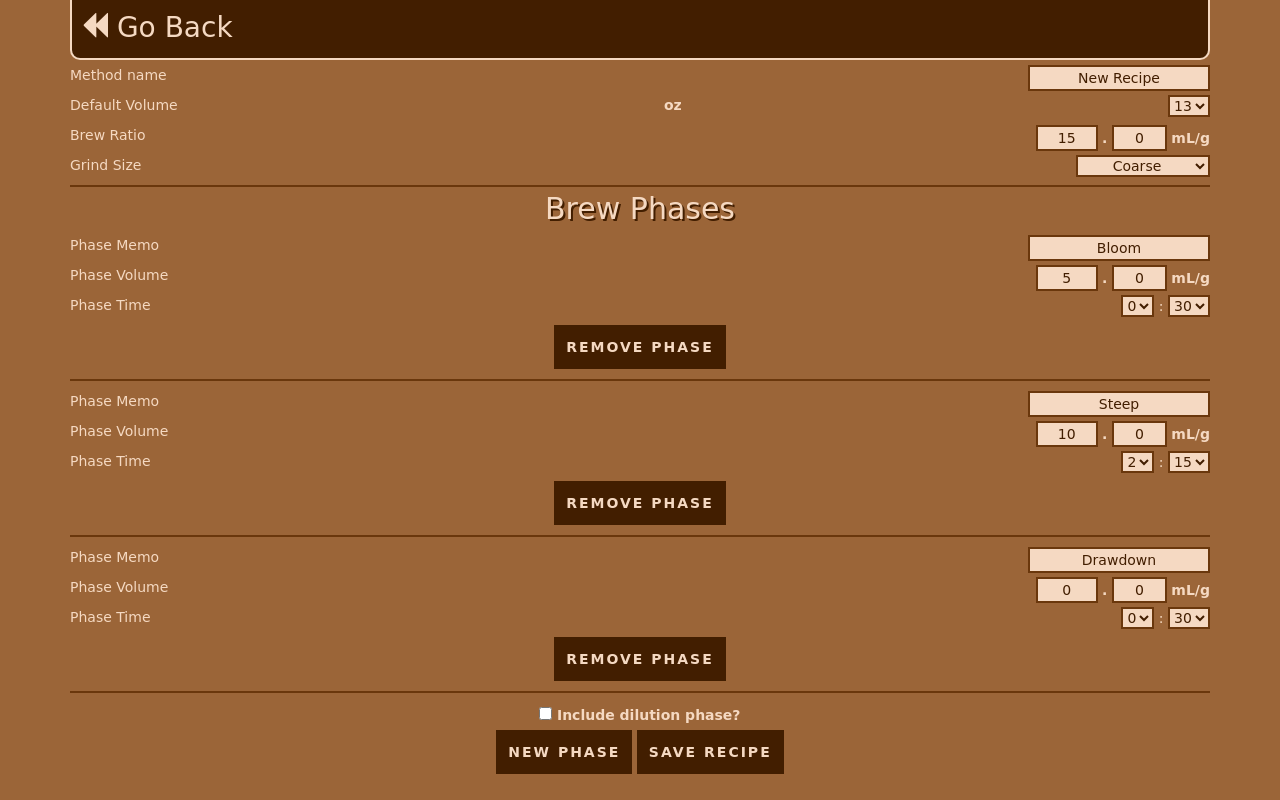
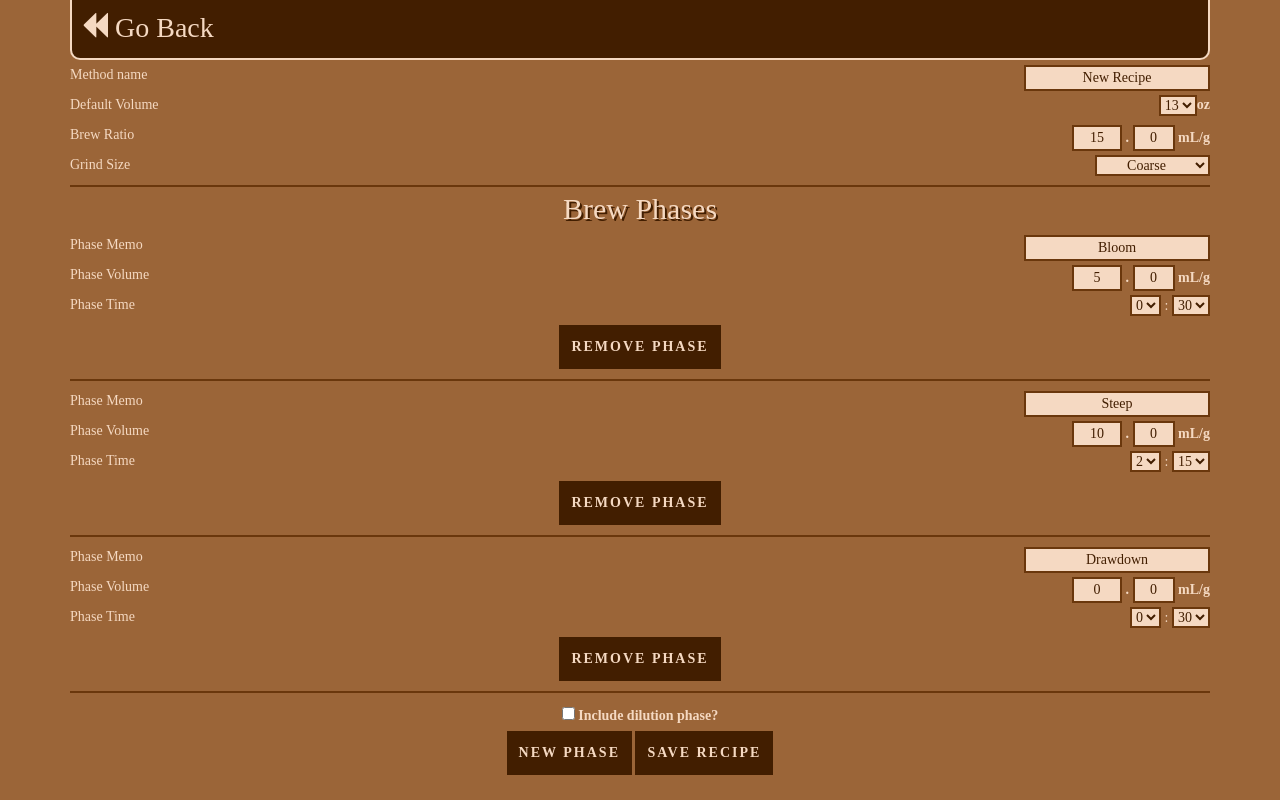
Before and after one commit to dudelorf/coffeeTimer, a PHP site: page /recipeForm.php in a window 1280 px wide. Run offline with PHP 8.4, Linux system fonts and the light colour scheme; some libraries are stand-ins or nearby versions.

Commit message:
Cleaned up styles and changed timer beep to web audio oscillator

```diff
--- a/php_scripts/serverlogin.php
+++ b/php_scripts/serverlogin.php
@@ -1,6 +1,6 @@
 <?php
 $hostname = "localhost";
 $userName = "coffeeAdmin";
-$password = "myPassword";
+$password = "Dud3Lorf";
 $database = "coffeetimer";
 ?>
--- a/recipeForm.php
+++ b/recipeForm.php
@@ -411,8 +411,8 @@
 		</section>
 		<section id="dVolume">
 			<p class="fieldName">Default Volume</p>
+			<label for="volSelect" id="volSelectLabel"> oz</label>
 			<select class="fieldData" id="volSelect" name="defaultVolume"></select>
-			<label for="volSelect">oz</label>
 		</section>
 		<section id="bRatio">
 			<p class="fieldName">Brew Ratio</p>
--- a/styles/login.css
+++ b/styles/login.css
@@ -4,7 +4,7 @@ body{
 .container{
 	text-align:center;
 	color:#F5D9C2;
-	font-family:cursive
+	font-family:serif;
 }
 
 nav{
--- a/styles/phaseForm.css
+++ b/styles/phaseForm.css
@@ -4,7 +4,7 @@ body{
 .container{
 	text-align:center;
 	color:#F5D9C2;
-	font-family:cursive
+	font-family:serif;
 }
 
 nav{
@@ -65,8 +65,10 @@ input, select{
 	background-color:#F5D9C2;
 	color:#421E00 !important;
 	text-align:center;
-	border:2px solid #6A370C
-
+	border:2px solid #6A370C;
+}
+#volSelectLabel{
+	float:right;
 }
 input:focus, select:focus{
 	outline:none;
--- a/styles/recipes.css
+++ b/styles/recipes.css
@@ -2,7 +2,7 @@ body{
 	background-color:#9B6538 !important;
 	color: #F5D9C2 !important;
 	text-align:center;
-	font-family:cursive !important;
+	font-family:serif !important;
 }
 nav{
 	width:100%;
--- a/styles/timer.css
+++ b/styles/timer.css
@@ -4,7 +4,7 @@ body{
 .container{
 	text-align:center;
 	color:#F5D9C2;
-	font-family:cursive
+	font-family:serif;
 }
 h1{
 	border-bottom:2px solid #6A370C;
--- a/timerScreen.php
+++ b/timerScreen.php
@@ -114,6 +114,5 @@
 			$("body").fadeIn(100);
 		}
 	</script>
-	<audio id="beepElem" src="lib/beep.wav" autostart="false" width="0" height="0" enablejavascript="true"/>
 </body>
 </html>
```
Also changed, not shown: js/timer.js (+13 -5 lines).
